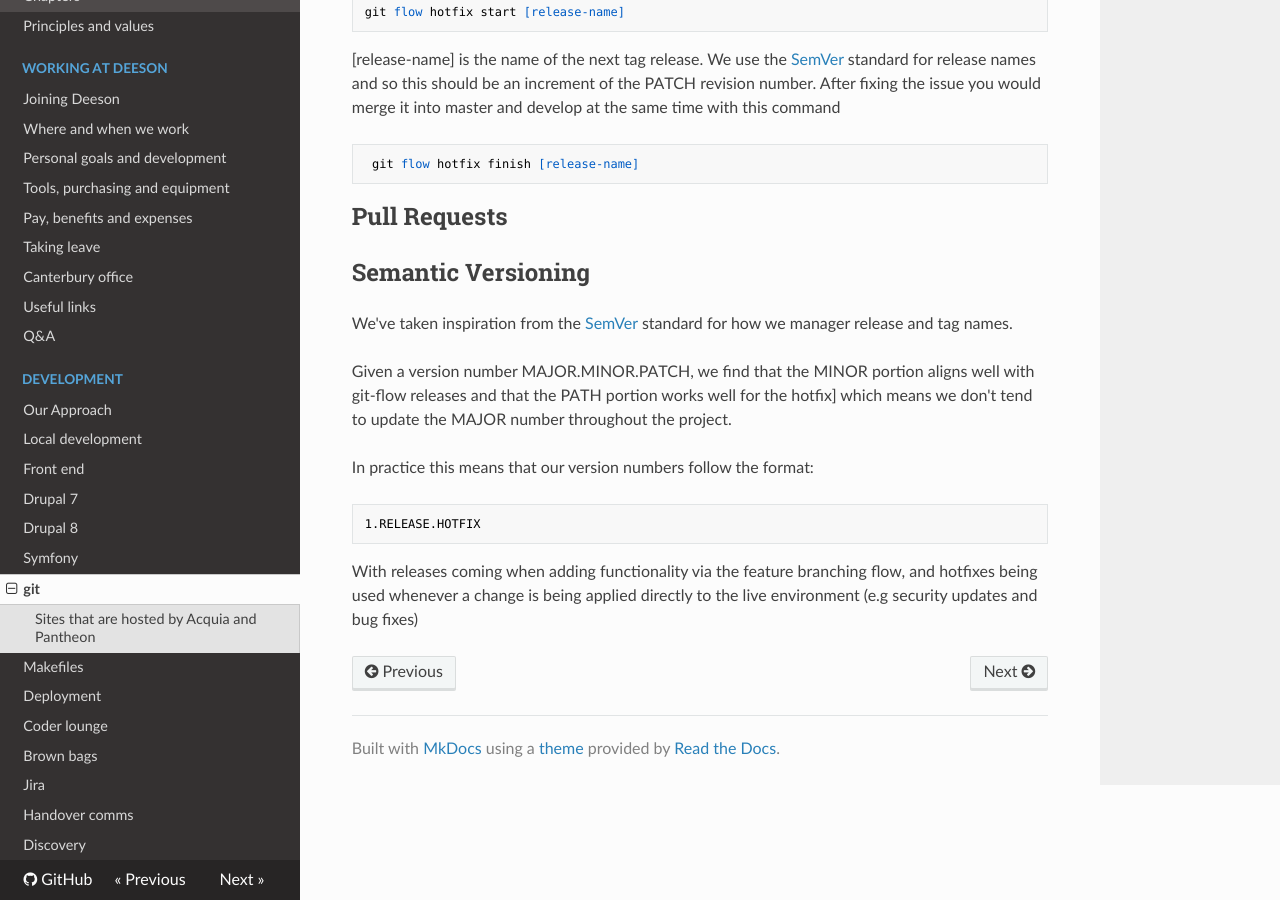
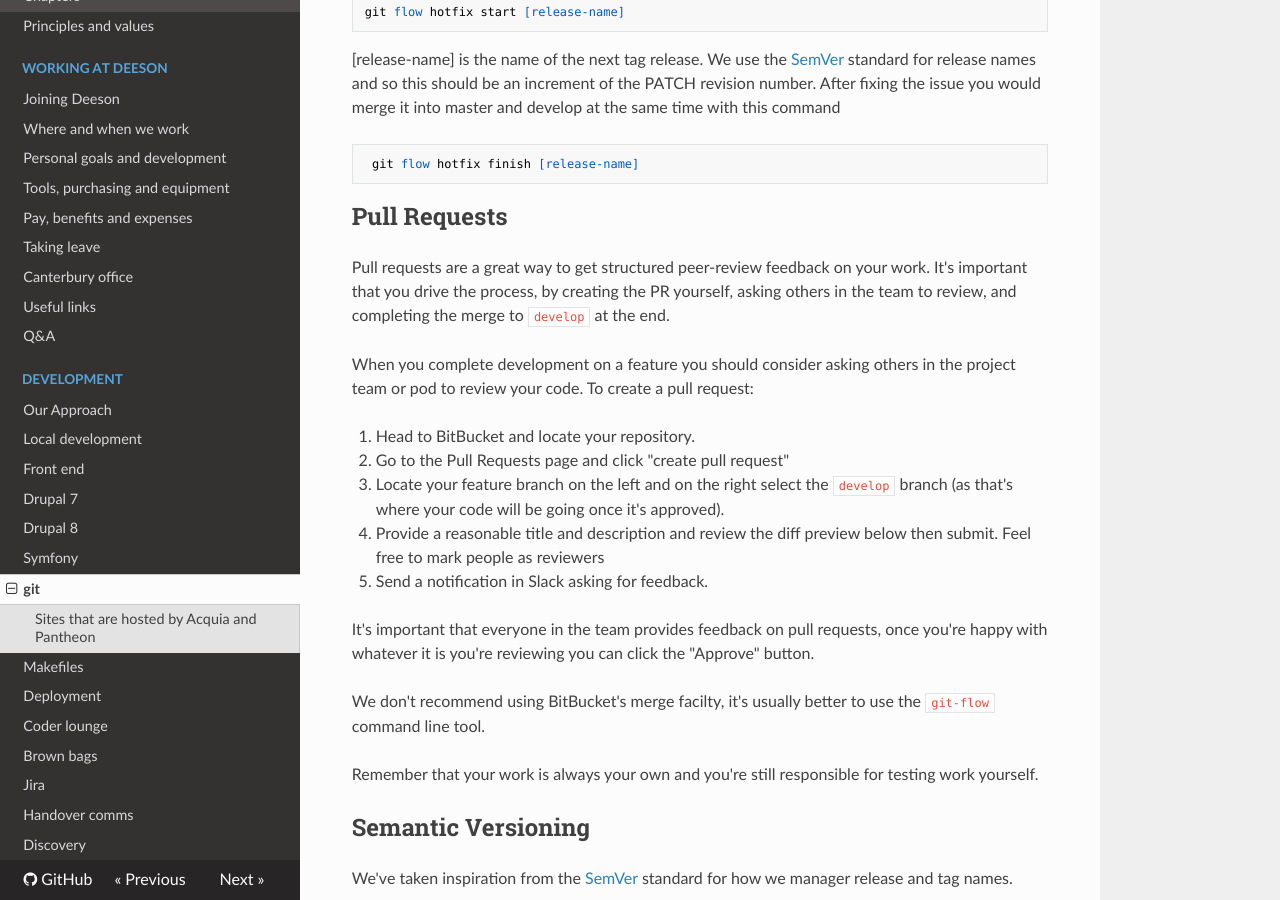
Before and after one commit to teamdeeson/codex, an MkDocs documentation site: the page built from docs/development/git.md, in a window 1280 px wide and 900 px high, scrolled down 2856 px. Built offline with MkDocs 1.6.1, drawn with Linux system fonts in a browser that asks for light colours; nearby versions of some CDN libraries; old or Windows-style settings are respelled for this version of MkDocs.

Commit message:
Pull requests.

```diff
--- a/docs/development/git.md
+++ b/docs/development/git.md
@@ -94,6 +94,30 @@
 
 ## Pull Requests
 
+Pull requests are a great way to get structured peer-review feedback on your work.
+It's important that you drive the process, by creating the PR yourself, asking
+others in the team to review, and completing the merge to `develop` at the end.
+
+When you complete development on a feature you should consider asking others in
+the project team or pod to review your code. To create a pull request:
+
+1. Head to BitBucket and locate your repository.
+2. Go to the Pull Requests page and click "create pull request"
+3. Locate your feature branch on the left and on the right select the `develop`
+branch (as that's where your code will be going once it's approved).
+4. Provide a reasonable title and description and review the diff preview below
+then submit. Feel free to mark people as reviewers
+5. Send a notification in Slack asking for feedback.
+
+It's important that everyone in the team provides feedback on pull requests,
+once you're happy with whatever it is you're reviewing you can click the "Approve"
+button.
+
+We don't recommend using BitBucket's merge facilty, it's usually better to use
+the `git-flow` command line tool.
+
+Remember that your work is always your own and you're still responsible for
+testing work yourself.
 
 ## Semantic Versioning
 
```
